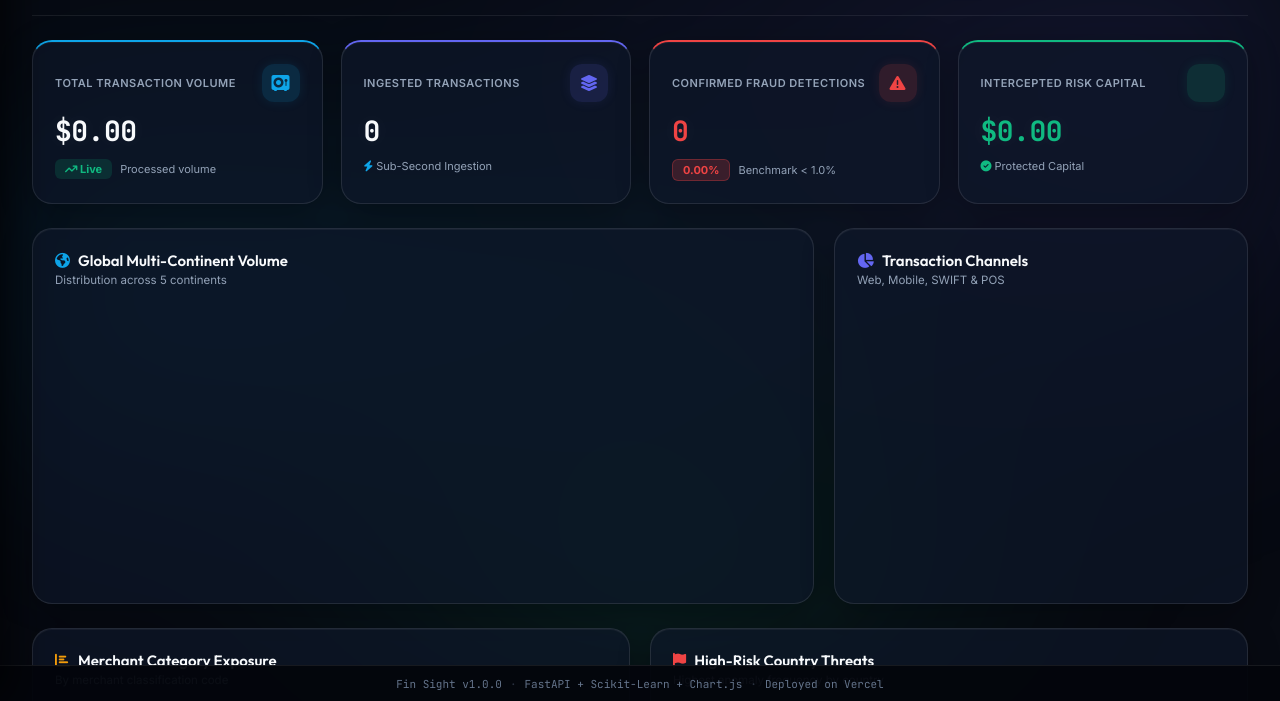
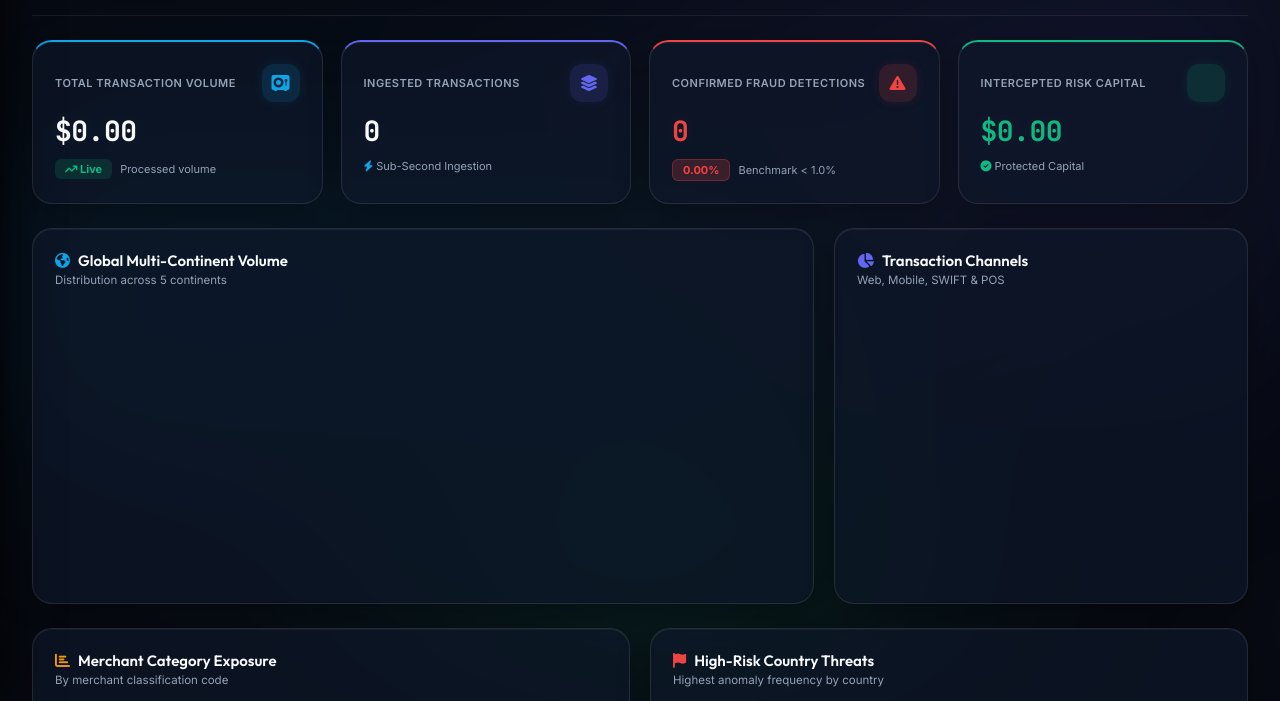
Before and after one commit to priyanshurai10/Fin-Sight, a plain HTML site: page static/index.html in a window 1280 px wide. Shown: the part 99-800 px from the top of the page. Drawn offline with nearby package versions, Linux system fonts and the light colour scheme; no server answers; some icons are missing.

Commit message:
Remove footer bar

```diff
--- a/static/index.html
+++ b/static/index.html
@@ -412,14 +412,7 @@
         </main>
     </div>
 
-    <!-- Footer Bar -->
-    <footer class="footer-bar">
-        <span>Fin Sight v1.0.0</span>
-        <span class="footer-sep">·</span>
-        <span>FastAPI + Scikit-Learn + Chart.js</span>
-        <span class="footer-sep">·</span>
-        <span>Deployed on Vercel</span>
-    </footer>
+
 
     <script src="/static/js/app.js"></script>
 </body>
```
